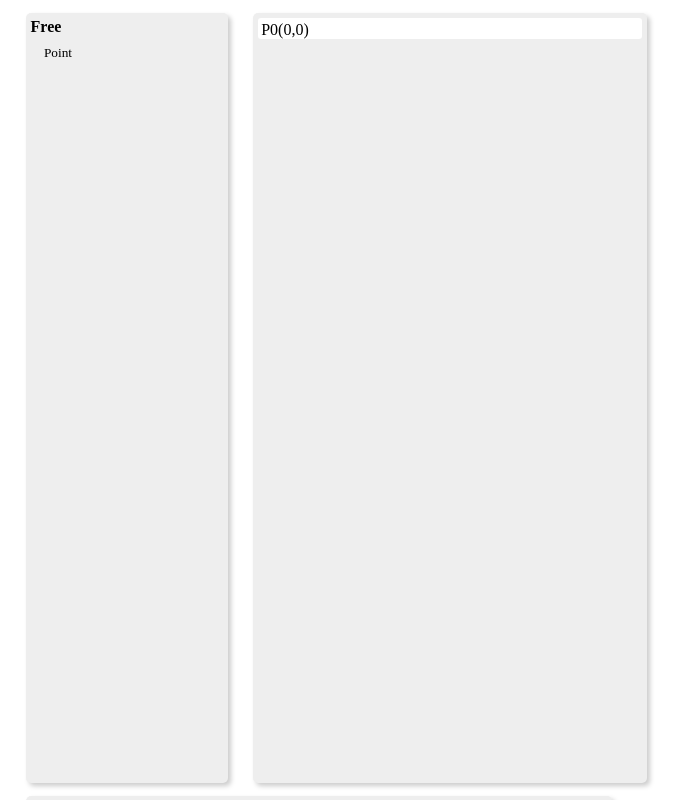
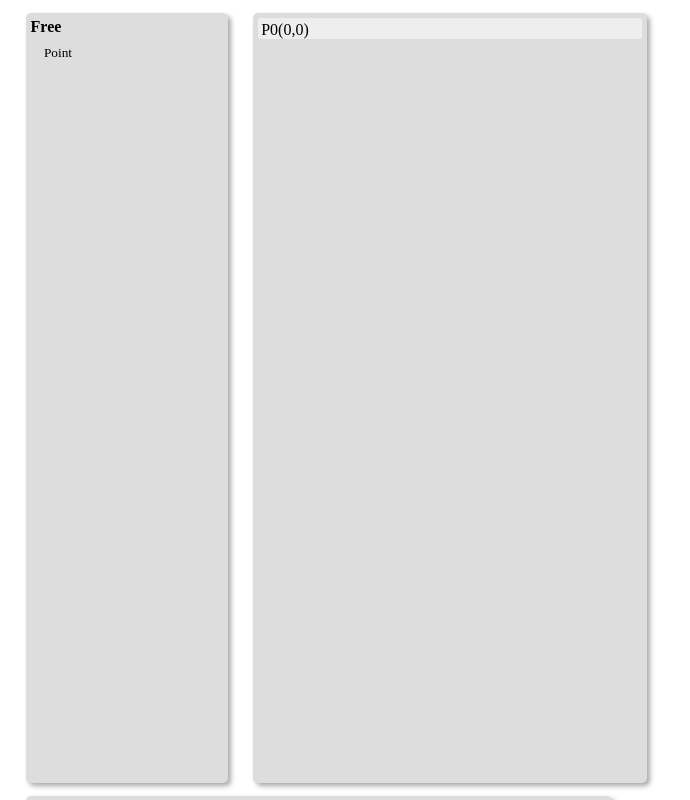
Before and after one commit to dvberkel/ruler-compass, a website: page index.html in a window 1280 px wide. Both pictures are taken after a click on the element "Point". Shown: the top 800 px of the page, without its empty margins (0-690 px from the left). Drawn offline with Linux system fonts and the light colour scheme.

Commit message:
pick color more carefully

```diff
--- a/css/ruler-compass.css
+++ b/css/ruler-compass.css
@@ -6,8 +6,8 @@
     margin-top: 1%;
     vertical-align: top;
     height: 95%;
-    background-color: #eeeeee;
-    box-shadow: 3px 3px 5px #cccccc;
+    background-color: #dddddd;
+    box-shadow: 3px 3px 5px #aaaaaa;
 }
 
 .parts {
@@ -37,7 +37,7 @@
 
 .code .point {
     padding: 3px 3px 0 3px;
-    background-color: #ffffff;
+    background-color: #eeeeee;
 }
 
 .code .point:first-child {
```
